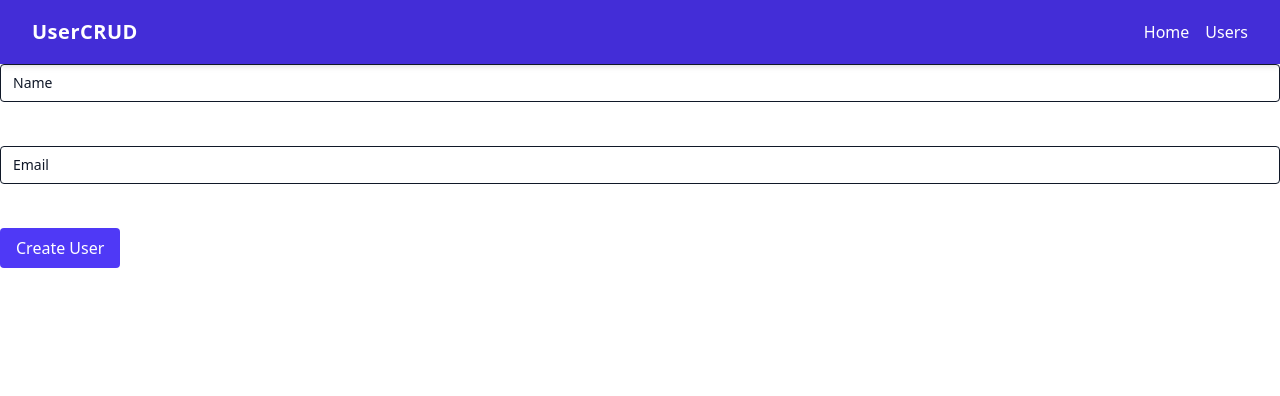
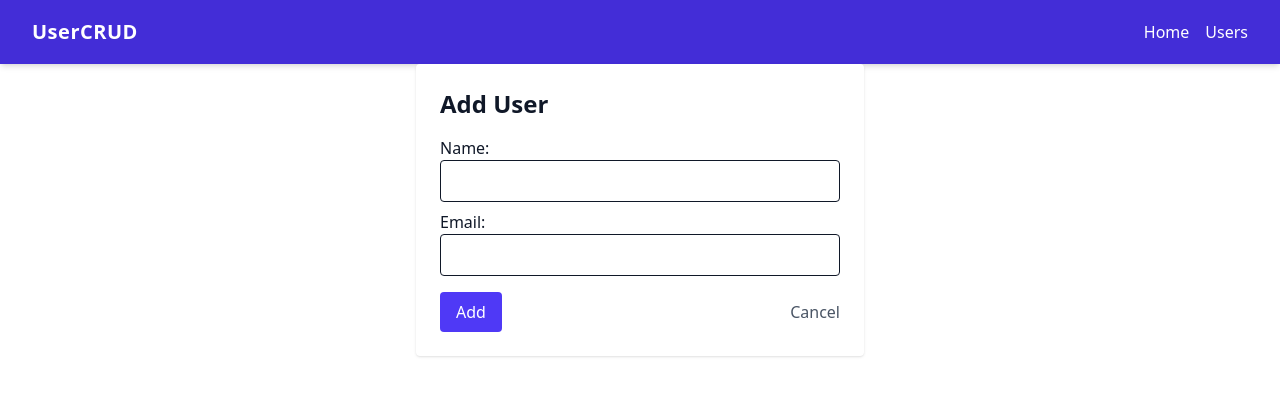
Before and after one commit to saicharan965/v-user-crud, a Vue app: page /users/new in a window 1280 px wide. Shown: the top 396 px of the page. Built offline with nearby package versions, Linux system fonts and the light colour scheme.

Commit message:
added delete and update

```diff
--- a/src/views/UserDetails.vue
+++ b/src/views/UserDetails.vue
@@ -1,2 +1,48 @@
-<template>UserDetails</template>
-<script setup lang="ts"></script>
+<template>
+  <transition name="slide">
+    <div
+      class="drawer fixed inset-y-0 right-0 w-96 bg-white dark:bg-gray-900 shadow-lg z-50 p-6 overflow-y-auto"
+    >
+      <div class="flex justify-between items-center mb-4">
+        <h3 class="text-xl font-bold">User Details</h3>
+        <button @click="$emit('close')" class="text-red-500">Close</button>
+      </div>
+
+      <div v-if="user" class="space-y-2">
+        <p><strong>ID:</strong> {{ user.id }}</p>
+        <p><strong>Name:</strong> {{ user.name }}</p>
+        <p><strong>Email:</strong> {{ user.email }}</p>
+      </div>
+      <div v-else>
+        <p>User not found.</p>
+      </div>
+    </div>
+  </transition>
+</template>
+
+<script setup lang="ts">
+import { computed } from "vue";
+import { useUserStore } from "@/stores/userStore";
+
+const props = defineProps<{ userId: number }>();
+const emit = defineEmits(["close"]);
+
+const store = useUserStore();
+
+const user = computed(
+  () => store.users.find((u) => u.id === props.userId) || null
+);
+</script>
+
+<style scoped>
+.slide-enter-active,
+.slide-leave-active {
+  transition: transform 0.3s ease;
+}
+.slide-enter-from {
+  transform: translateX(100%);
+}
+.slide-leave-to {
+  transform: translateX(100%);
+}
+</style>
--- a/src/views/UserForm.vue
+++ b/src/views/UserForm.vue
@@ -1,54 +1,92 @@
 <template>
-  <form @submit.prevent="handleSubmit" class="space-y-4">
-    <div>
-      <label class="block text-sm font-medium mb-1 w-full px-3 py-2 border rounded dark:bg-gray-800 dark:border-gray-600 dark:text-white">Name</label>
-      <input v-model="form.name" type="text" required  />
-    </div>
-    <div>
-      <label class="block text-sm font-medium mb-1 w-full px-3 py-2 border rounded dark:bg-gray-800 dark:border-gray-600 dark:text-white">Email</label>
-      <input v-model="form.email" type="email" required  />
-    </div>
-    <button type="submit" class="bg-indigo-600 text-white px-4 py-2 rounded hover:bg-indigo-700">
-      {{ isEdit ? "Update User" : "Create User" }}
-    </button>
-  </form>
+  <div class="max-w-md mx-auto p-6 bg-white dark:bg-gray-900 rounded shadow">
+    <h2 class="text-2xl font-bold mb-4">
+      {{ isEdit ? "Edit User" : "Add User" }}
+    </h2>
+    <form @submit.prevent="submit">
+      <label class="block mb-2">
+        Name:
+        <input
+          v-model="form.name"
+          type="text"
+          required
+          class="w-full p-2 border rounded dark:bg-gray-800 dark:text-white"
+        />
+      </label>
+      <label class="block mb-4">
+        Email:
+        <input
+          v-model="form.email"
+          type="email"
+          required
+          class="w-full p-2 border rounded dark:bg-gray-800 dark:text-white"
+        />
+      </label>
+      <div class="flex justify-between">
+        <button
+          type="submit"
+          class="bg-indigo-600 text-white px-4 py-2 rounded hover:bg-indigo-700"
+        >
+          {{ isEdit ? "Update" : "Add" }}
+        </button>
+        <button
+          type="button"
+          @click="cancel"
+          class="text-gray-600 hover:underline"
+        >
+          Cancel
+        </button>
+      </div>
+    </form>
+  </div>
 </template>
 
 <script setup lang="ts">
-import { reactive, watch } from "vue";
-import type { User } from "../models/user.model";
+import { ref, watch, onMounted } from "vue";
+import { useUserStore } from "@/stores/userStore";
+import { useRouter, useRoute } from "vue-router";
 
-const props = defineProps<{
-  user?: User;
-  onSubmit: (data: UserFormInput) => void;
-}>();
+interface Form {
+  id?: number;
+  name: string;
+  email: string;
+}
 
-const isEdit = !!props.user;
-const form = reactive<UserFormInput>({
-  name: props.user?.name ?? "",
-  email: props.user?.email ?? "",
+const router = useRouter();
+const route = useRoute();
+const store = useUserStore();
+
+const isEdit = ref(false);
+const form = ref<Form>({ name: "", email: "" });
+
+onMounted(() => {
+  if (route.params.id) {
+    // Edit mode
+    isEdit.value = true;
+    const id = Number(route.params.id);
+    const user = store.getUserById(id);
+    if (user) {
+      form.value = { ...user };
+    } else {
+      alert("User not found");
+      router.push("/users");
+    }
+  }
 });
 
-watch(
-  () => props.user,
-  (newVal) => {
-    if (newVal) {
-      form.name = newVal.name;
-      form.email = newVal.email;
-    }
+function submit() {
+  if (isEdit.value) {
+    store.updateUser(form.value as any);
+  } else {
+    // Generate a new ID (max existing + 1)
+    const maxId = store.users.reduce((max, u) => (u.id > max ? u.id : max), 0);
+    const newUser = { ...form.value, id: maxId + 1 };
+    store.addUser(newUser as any);
   }
-);
+  router.push("/users");
+}
 
-type UserFormInput = {
-  name: string;
-  email: string;
-};
-
-function handleSubmit() {
-  props.onSubmit({ ...form });
+function cancel() {
+  router.push("/users");
 }
 </script>
-
-<style scoped>
-
-</style>
```
Also changed, not shown: src/router/router.index.ts (indentation only).
